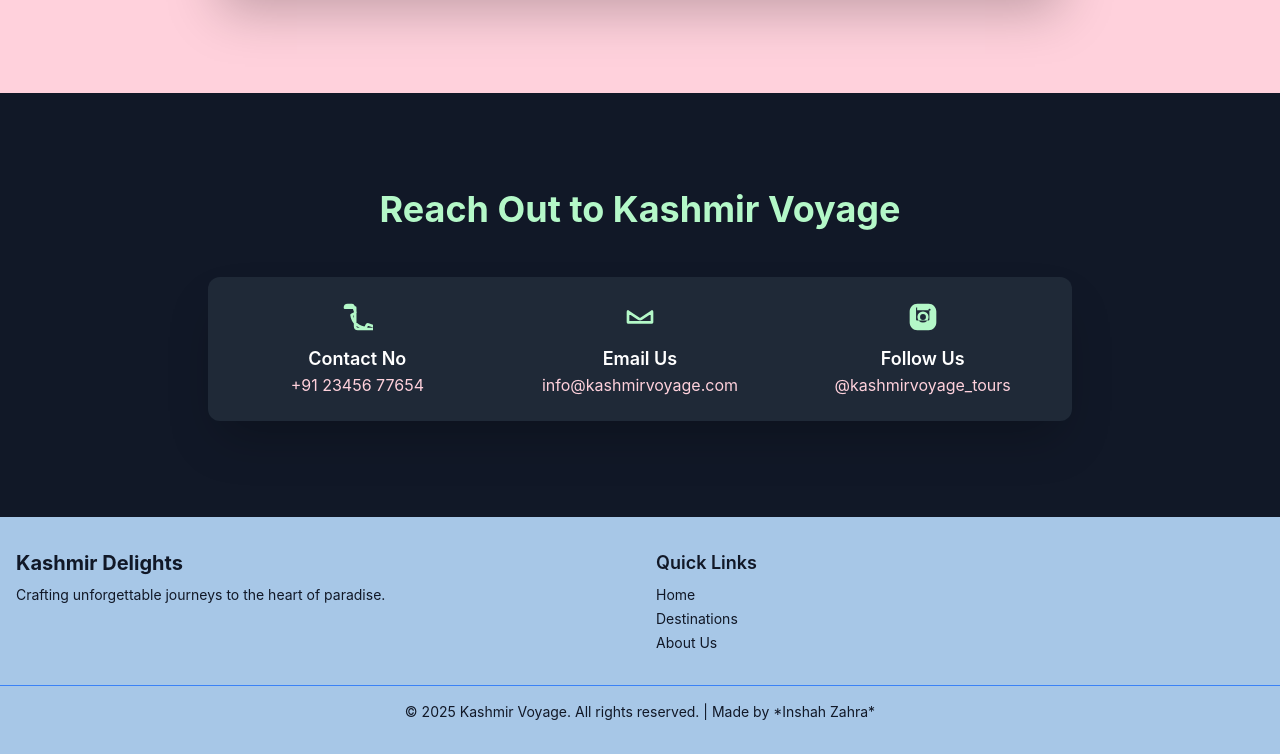
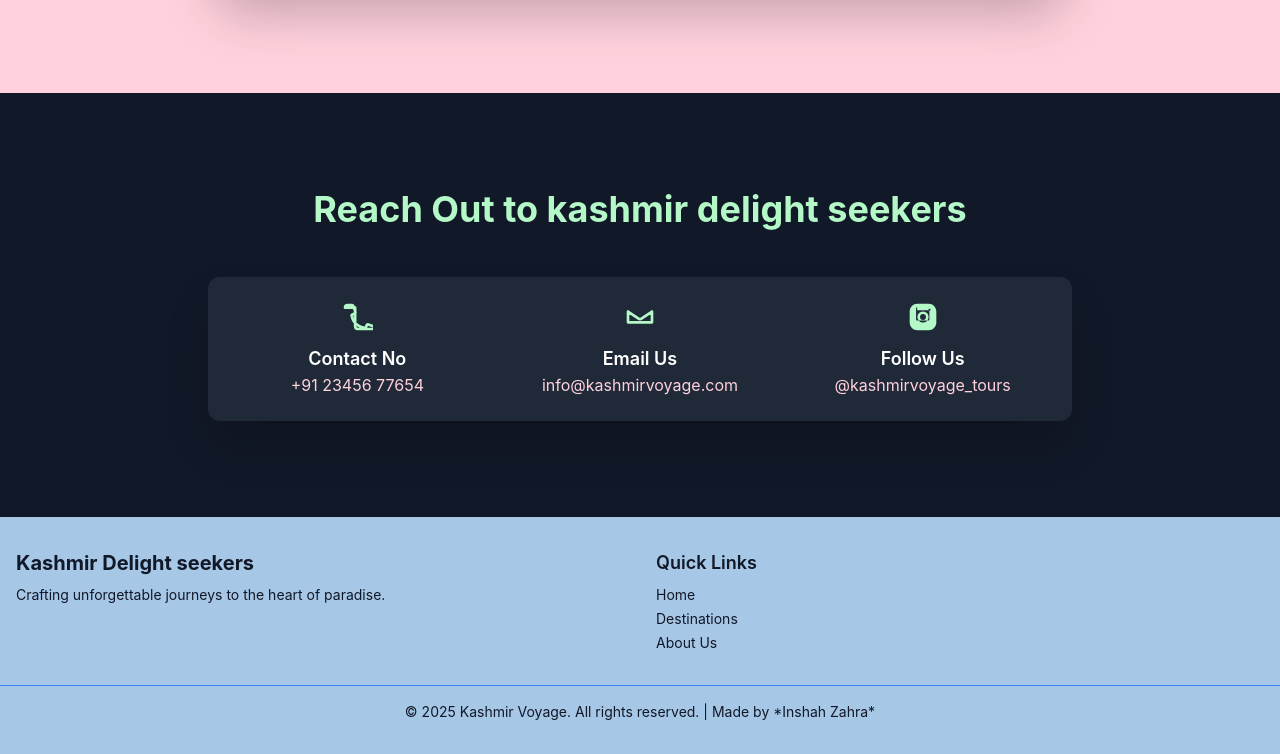
Before and after one commit to Insha98/tour-and-travel-, a plain HTML site: page index.html in a window 1280 px wide. Shown: the part 1911-2665 px from the top of the page. Drawn offline with nearby package versions, Linux system fonts and the light colour scheme.

Commit message:
Update index.html

```diff
--- a/index.html
+++ b/index.html
@@ -3,7 +3,7 @@
 <head>
     <meta charset="UTF-8">
     <meta name="viewport" content="width=device-width, initial-scale=1.0">
-    <title>Kashmir Delight - Tour & Travel</title>
+    <title>Kashmir Delight seekers - Tour & Travel</title>
     <!-- Load Tailwind CSS --><script src="https://cdn.tailwindcss.com"></script>
     <!-- Configure Tailwind to use Inter font and custom colors --><script>
         tailwind.config = {
@@ -161,7 +161,7 @@
 
     <!-- 4. Contact Section (Simplified with Icons) --><section id="contact" class="py-16 md:py-24 bg-kashmir-dark text-white text-center">
         <div class="container mx-auto px-4 max-w-4xl">
-            <h2 class="text-3xl md:text-4xl font-bold mb-12 text-kashmir-green">Reach Out to Kashmir Voyage</h2>
+            <h2 class="text-3xl md:text-4xl font-bold mb-12 text-kashmir-green">Reach Out to kashmir delight seekers</h2>
 
             <div class="grid grid-cols-1 md:grid-cols-3 gap-8 p-6 bg-gray-800 rounded-xl shadow-2xl">
 
@@ -191,7 +191,7 @@
         <div class="container mx-auto px-4 grid grid-cols-1 md:grid-cols-2 gap-8 text-center md:text-left">
 
             <!-- 1. Brand Info --><div>
-                <h4 class="text-xl font-bold mb-2">Kashmir Delights</h4>
+                <h4 class="text-xl font-bold mb-2">Kashmir Delight seekers</h4>
                 <p class="text-sm">Crafting unforgettable journeys to the heart of paradise.</p>
             </div>
 
```
